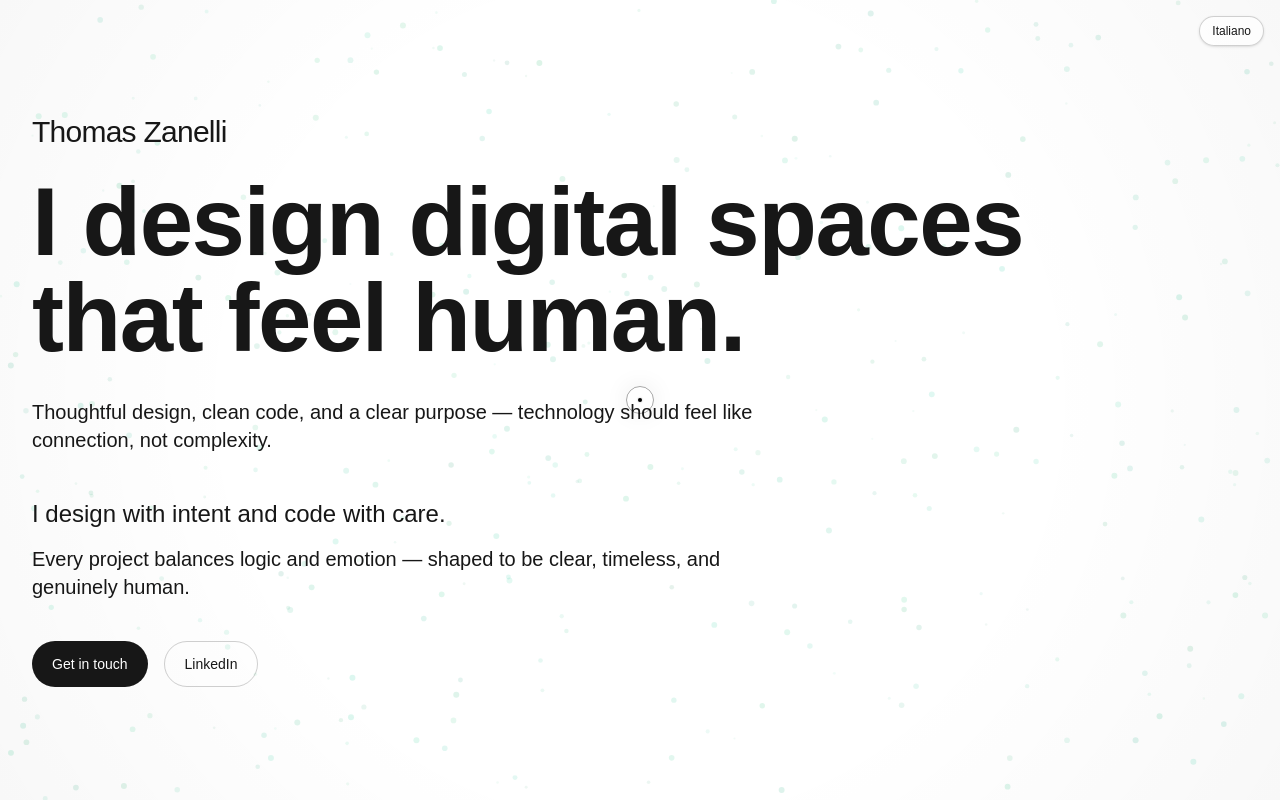
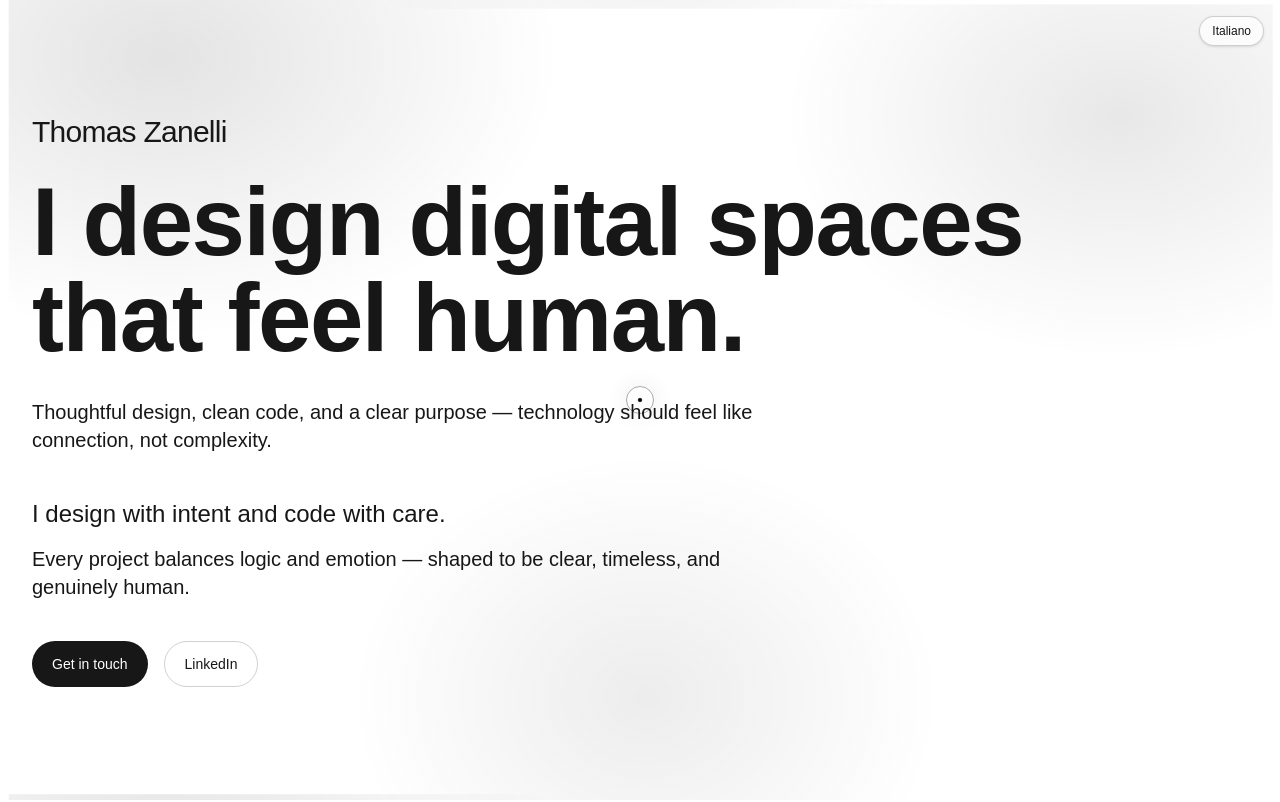
Before and after one commit to thosk92/thomas-site-v2, a Next.js app: page /en in a window 1280 px wide. Shown: the top 802 px of the page. Built offline with nearby package versions, Linux system fonts and the light colour scheme; no server answers.

Commit message:
feat(ui): add CSS aurora background and motion-aware ScrollReveal; replace BackgroundMount

```diff
--- a/src/app/globals.css
+++ b/src/app/globals.css
@@ -70,3 +70,48 @@ body {
   scrollbar-width: none;    /* Firefox */
 }
 .no-scrollbar::-webkit-scrollbar { display: none; }
+
+/* Aurora background (CSS-only, motion-aware) */
+.aurora-bg {
+  position: fixed;
+  inset: 0;
+  z-index: 0;
+  pointer-events: none;
+  background:
+    radial-gradient(40rem 28rem at 12% 8%, color-mix(in oklab, var(--foreground) 12%, transparent), transparent 62%),
+    radial-gradient(36rem 26rem at 88% 14%, color-mix(in oklab, var(--foreground) 10%, transparent), transparent 58%),
+    radial-gradient(34rem 28rem at 50% 86%, color-mix(in oklab, var(--foreground) 8%, transparent), transparent 54%),
+    var(--background);
+  animation: aurora-drift 45s ease-in-out infinite alternate;
+  will-change: background-position, transform;
+  transform: translateZ(0);
+}
+
+@keyframes aurora-drift {
+  0% { background-position: 0px 0px,   0px 0px,   0px 0px; }
+  50%{ background-position: 60px -40px, -50px 30px, 40px 60px; }
+  100%{ background-position: -90px 60px, 70px -20px, -60px -70px; }
+}
+
+@media (prefers-reduced-motion: reduce) {
+  .aurora-bg { animation: none; }
+}
+
+/* Scroll reveal (motion-aware) */
+[data-reveal] {
+  opacity: 0;
+  transform: translateY(12px);
+  transition: opacity 600ms ease, transform 700ms ease;
+}
+
+.is-revealed {
+  opacity: 1;
+  transform: none;
+}
+
+@media (prefers-reduced-motion: reduce) {
+  [data-reveal] {
+    transition: opacity 300ms ease;
+    transform: none;
+  }
+}
--- a/src/app/layout.tsx
+++ b/src/app/layout.tsx
@@ -3,11 +3,12 @@ import { Space_Grotesk } from "next/font/google";
 import { Roboto_Mono } from "next/font/google";
 import "./globals.css";
 import { Suspense } from "react";
-import BackgroundMount from "@/components/BackgroundMount";
+// Aurora background is now CSS-based in globals.css
 import PointerTracker from "@/components/PointerTracker";
 import LanguageSwitch from "@/components/LanguageSwitch";
 import TimeTheme from "@/components/TimeTheme";
 import GeoPrefetch from "@/components/GeoPrefetch";
+import ScrollReveal from "@/components/ScrollReveal";
 
 const grotesk = Space_Grotesk({
   variable: "--font-geist-sans",
@@ -62,9 +63,8 @@ export default function RootLayout({
       <body className={`${grotesk.variable} ${robotoMono.variable} antialiased`}>
         <GeoPrefetch />
         <TimeTheme />
-        <Suspense fallback={null}>
-          <BackgroundMount />
-        </Suspense>
+        <div className="aurora-bg" aria-hidden />
+        <ScrollReveal />
         <PointerTracker />
         <div className="fixed top-4 right-4 z-20 flex items-center gap-2">
           <Suspense fallback={null}>
--- /dev/null
+++ b/src/components/ScrollReveal.tsx
@@ -0,0 +1,41 @@
+"use client";
+import { useEffect } from "react";
+
+export default function ScrollReveal() {
+  useEffect(() => {
+    const reduce = window.matchMedia && window.matchMedia("(prefers-reduced-motion: reduce)").matches;
+
+    const nodes = Array.from(document.querySelectorAll<HTMLElement>("[data-reveal]"));
+    if (reduce) {
+      nodes.forEach((el) => el.classList.add("is-revealed"));
+      return;
+    }
+
+    const io = new IntersectionObserver(
+      (entries) => {
+        for (const entry of entries) {
+          if (entry.isIntersecting) {
+            entry.target.classList.add("is-revealed");
+            io.unobserve(entry.target);
+          }
+        }
+      },
+      { root: null, rootMargin: "0px 0px -10% 0px", threshold: 0.1 }
+    );
+
+    nodes.forEach((el) => io.observe(el));
+    // Observe DOM mutations to handle route/content changes
+    const mo = new MutationObserver(() => {
+      const fresh = Array.from(document.querySelectorAll<HTMLElement>("[data-reveal]:not(.is-revealed)"));
+      fresh.forEach((el) => io.observe(el));
+    });
+    mo.observe(document.body, { childList: true, subtree: true });
+
+    return () => {
+      mo.disconnect();
+      io.disconnect();
+    };
+  }, []);
+
+  return null;
+}
```
